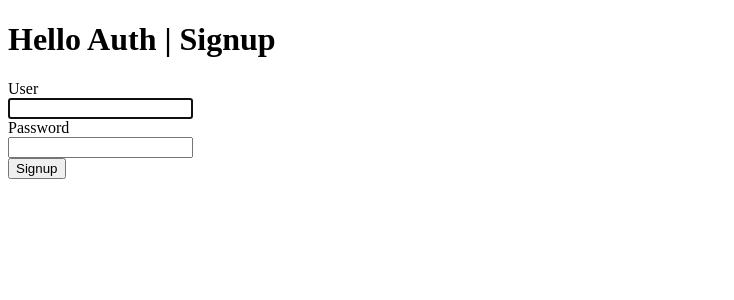
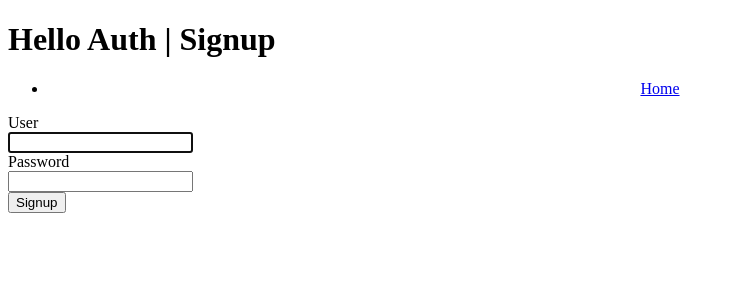
Before and after one commit to adrianburgoscolas/passport-auth, a Node server app: page /register in a window 1280 px wide. Shown: the top 300 px of the page, without its empty margins (0-734 px from the left). Run offline with Node 20, Linux system fonts and the light colour scheme; some libraries are stand-ins or nearby versions.

Commit message:
FEAT: added link to home page to signin/signup pages

```diff
--- a/views/signin.ejs
+++ b/views/signin.ejs
@@ -22,6 +22,11 @@
       <header>
         <h1>Hello Auth | Signin</h1>
       </header>
+      <nav>
+        <ul>
+          <li><a href="/">Home</a></li>
+        </ul>
+      </nav>
       <div>
         <form action="/login" method="post">
           <section>
--- a/views/signup.ejs
+++ b/views/signup.ejs
@@ -22,6 +22,11 @@
       <header>
         <h1>Hello Auth | Signup</h1>
       </header>
+      <nav>
+        <ul>
+          <li><a href="/">Home</a></li>
+        </ul>
+      </nav>
       <div>
         <form action="/register" method="post">
           <section>
```
